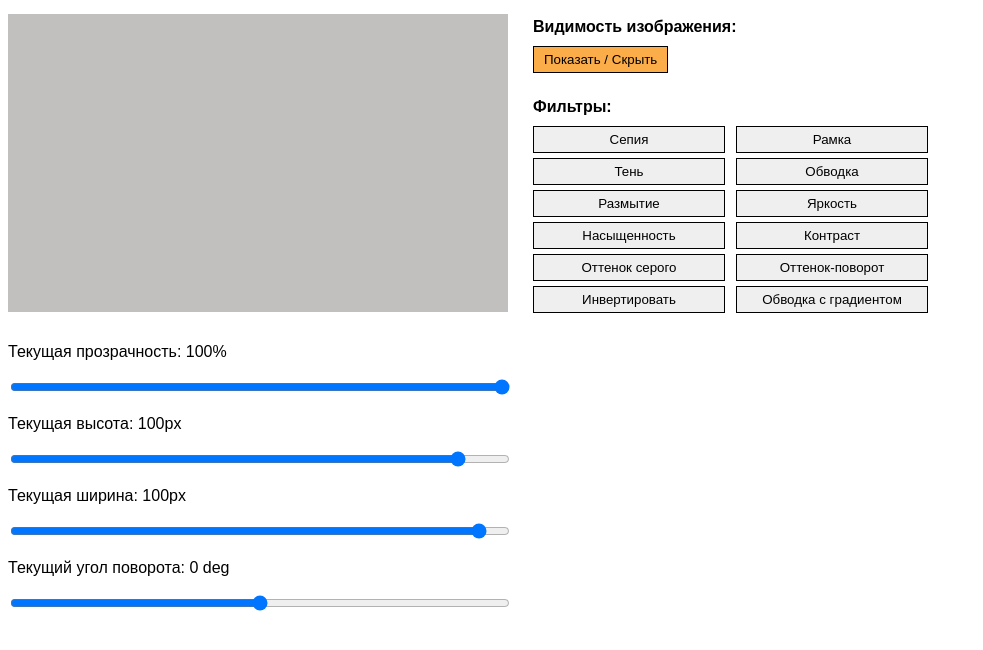
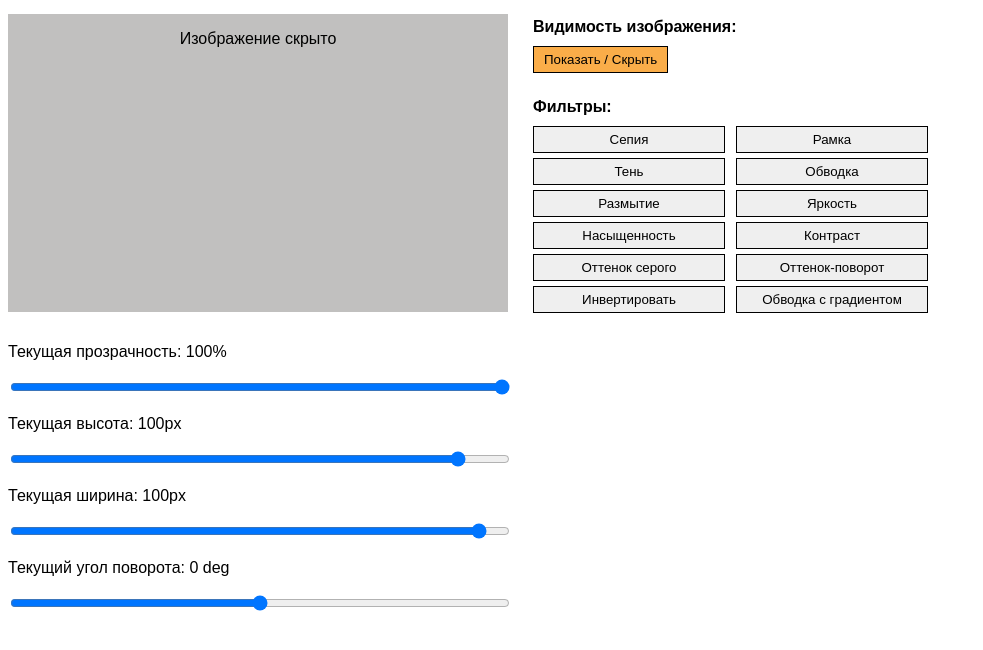
Before and after one commit to salco2012/v-photo, a Vue app: page / in a window 1280 px wide. Both pictures are taken after a click on the button "Показать / Скрыть". Shown: the top 650 px of the page, without its empty margins (0-983 px from the left). Built offline with nearby package versions, Linux system fonts and the light colour scheme.

Commit message:
добавил альтернативный текст при скрытии изображения

```diff
--- a/src/components/PhotoProcessing.vue
+++ b/src/components/PhotoProcessing.vue
@@ -10,6 +10,7 @@
       :class="filtersImage"
       :style="[opacityImage, sizeImage, rotateImage]"
       />
+      <p class="img-description" v-else>Изображение скрыто</p>
        </div>
       <div class="photo-parameters">
         <div class="visibility-wrapper">
@@ -246,6 +247,9 @@ export default {
   justify-content: space-between;
   width: 400px;
 }
+.img-description{
+text-align: center;
+}
 h4 {
   margin: 10px 0;
 }
@@ -272,6 +276,7 @@ input[type="range"] {
    width: 500px;
    height: 298px;
 }
+
 .sepia{
    filter: sepia(100%);
 }
```
